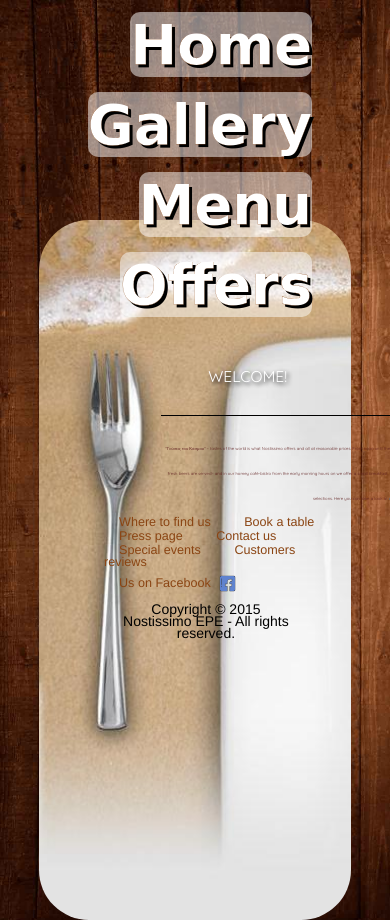
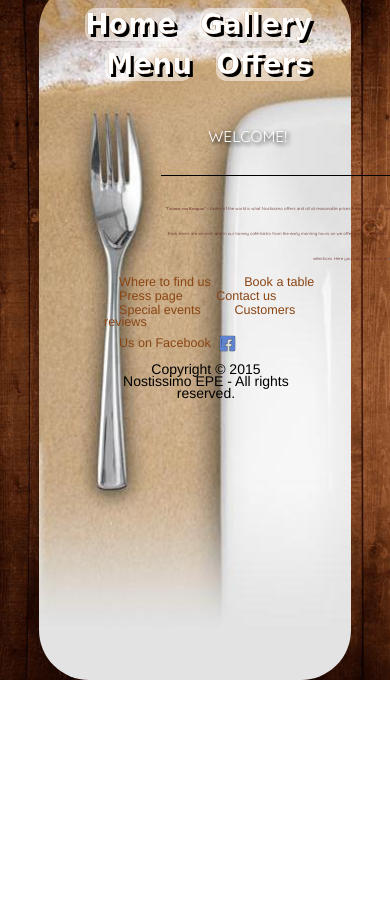
Before and after one commit to raistef/nostissimo, a plain HTML site: page index.html in a window 390 px wide. Shown: the top 920 px of the page. After the commit the page ends 844 px from the top, so only its background shows below. Drawn offline with nearby package versions, Linux system fonts and the light colour scheme; a web font is replaced by a local one.

Commit message:
responsive

```diff
--- a/css.css
+++ b/css.css
@@ -490,7 +490,7 @@
                 }
 }
 
-@media(max-width:1300px)    {
+@media(max-width:1300px){
 
 
                 #cover {
@@ -600,11 +600,10 @@
 
 
                #nav_bar a{
-                   font-weight: bold;
-                    color:saddlebrown;
-                    -webkit-text-stroke-width: 0.2px;
-                    -webkit-text-stroke-color: white;
-
+                font-weight: bold;
+				color:saddlebrown;
+                -webkit-text-stroke-width: 0.2px;
+                -webkit-text-stroke-color: white;
                 background-color: transparent;
                 text-decoration: none;
                 }
@@ -990,9 +989,11 @@
                     height:200px;
 
                 }
+
+
 }
 
-@media(max-width:1050px){
+@media (max-width: 1000px){
 
                #home p {
                     font-size: 60%;
@@ -1008,8 +1009,12 @@
 
                     height:700px;
                 }
+				#website_menu li {
+					font-size:2em;
+				}
 
-        }
+    }
+
 
 @media(max-width:600px){
 
```
